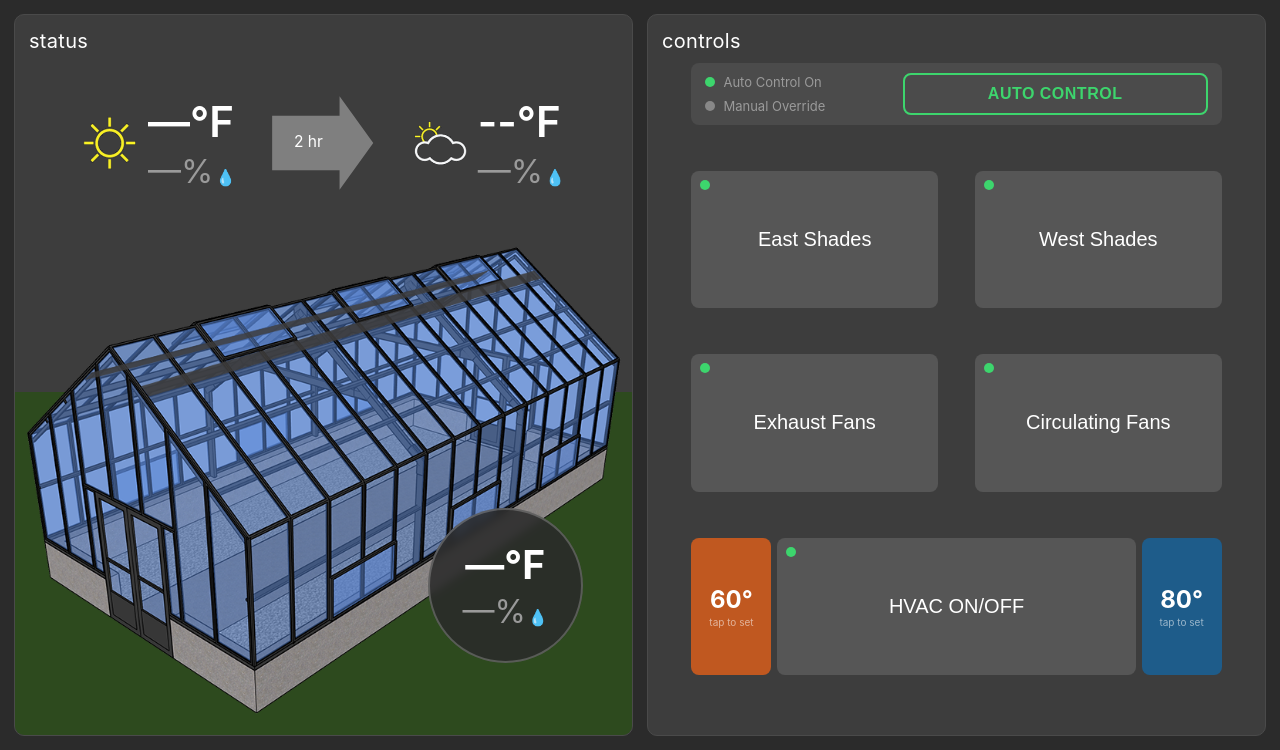
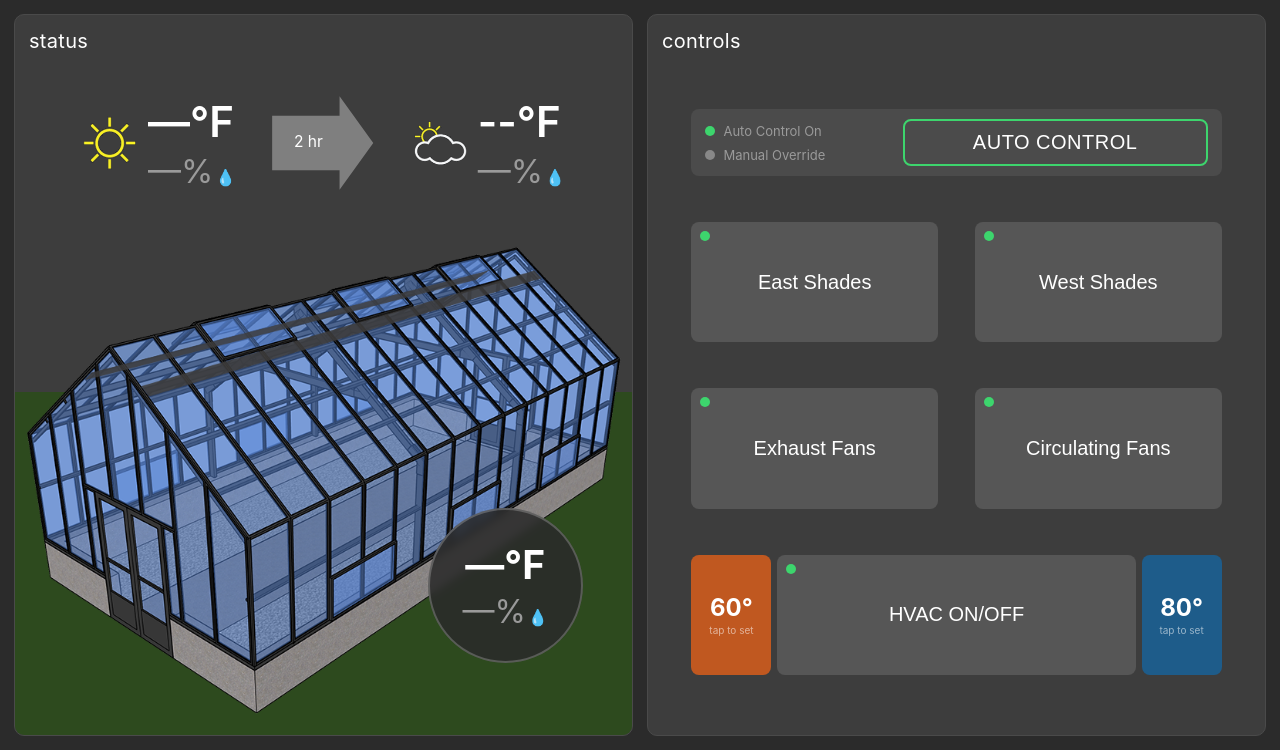
Before and after one commit to ArnoHarris/greenhouse-controller, a Flask app: page / in a window 1280 px wide. Shown: the part 50-800 px from the top of the page. Run offline with Flask 3, Linux system fonts and the light colour scheme; data comes from the database, SQL or seed files in the repository; data that the repository does not hold is empty.

Commit message:
Polish AUTO CONTROL button and controls panel spacing
- Button text: white, font-weight 500, font-size 20px (matches device buttons)
- Override state: white border instead of muted gray
- Add top spacer row above auto-control module for balanced padding

Co-Authored-By: Claude Sonnet 4.6 <noreply@anthropic.com>

```diff
--- a/web/static/style.css
+++ b/web/static/style.css
@@ -207,7 +207,7 @@ body {
 .controls-grid {
   display: grid;
   grid-template-columns: 1fr 1fr;
-  grid-template-rows: auto 1fr 1fr 1fr auto;
+  grid-template-rows: auto auto 1fr 1fr 1fr auto;
   row-gap: 7%;
   column-gap: 7%;
   padding: 0 5%;
@@ -258,18 +258,17 @@ body {
   background: transparent;
   border: 2px solid var(--dot-auto);
   border-radius: 8px;
-  color: var(--dot-auto);
-  font-size: 16px;
-  font-weight: 600;
+  color: var(--text);
+  font-size: 20px;
+  font-weight: 500;
   letter-spacing: 0.5px;
   cursor: pointer;
   padding: 10px;
-  transition: border-color 0.2s, color 0.2s;
+  transition: border-color 0.2s;
   -webkit-tap-highlight-color: transparent;
 }
 .auto-control-btn.has-overrides {
-  border-color: var(--panel-border);
-  color: var(--text-muted);
+  border-color: var(--text);
 }
 
 .ctrl-btn {
--- a/web/templates/partials/controls.html
+++ b/web/templates/partials/controls.html
@@ -4,7 +4,10 @@
 
   <div class="controls-grid">
 
-    <!-- Row 1: Legend + Auto Control button -->
+    <!-- Row 1: top spacer -->
+    <div class="ctrl-spacer"></div>
+
+    <!-- Row 2: Legend + Auto Control button -->
     <div class="auto-control-row">
       <div class="legend-box">
         <span class="legend-item"><span class="legend-dot auto-dot"></span>Auto Control On</span>
```
